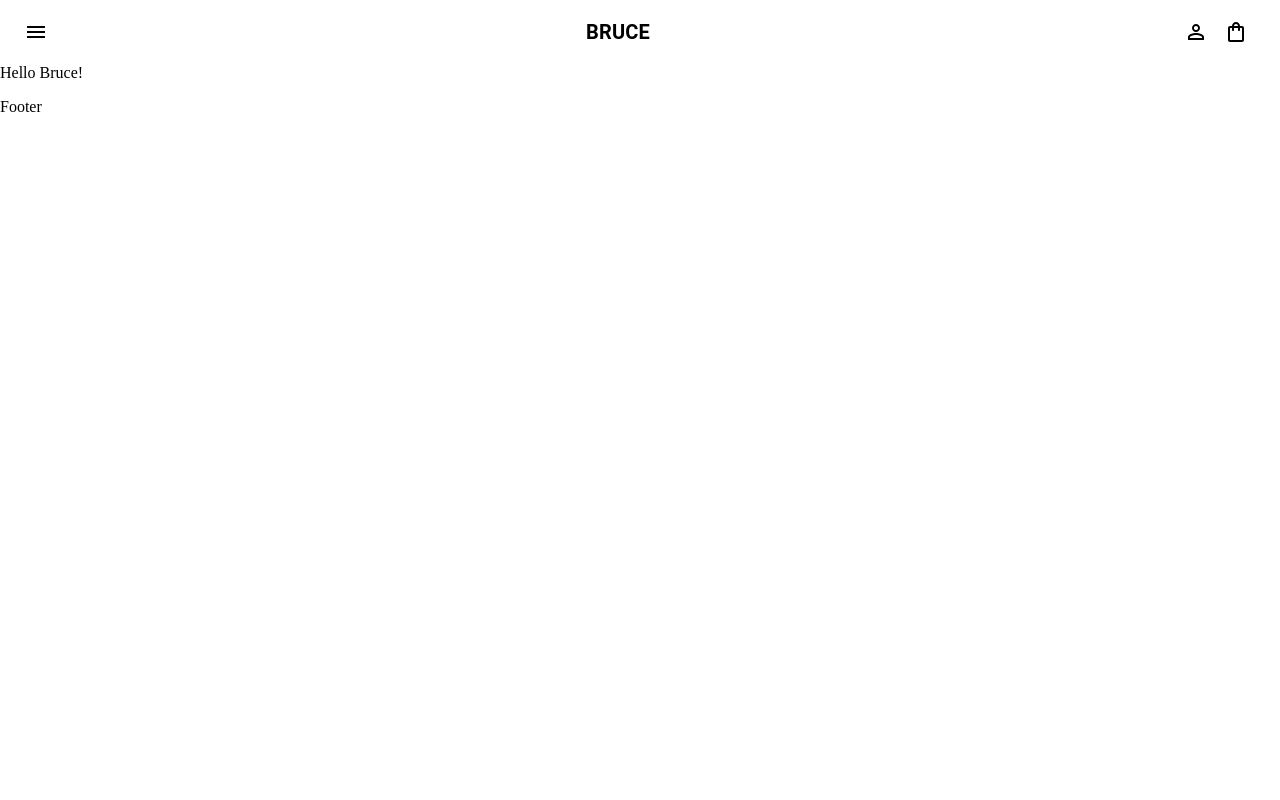
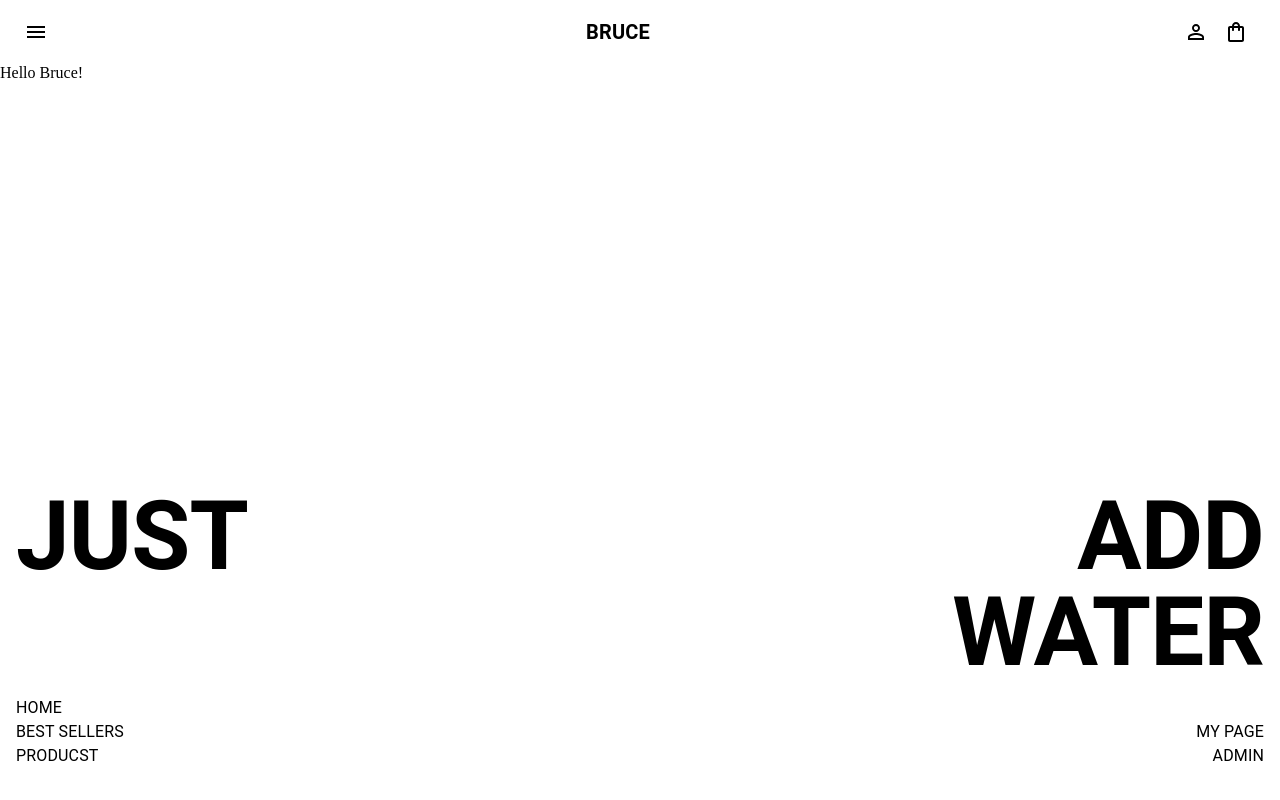
Before and after one commit to danibystrom/Bruce, a Next.js app: page / in a window 1280 px wide. Built offline with nearby package versions, Linux system fonts and the light colour scheme.

Commit message:
Implemented base structure for footer, work in progress.

```diff
--- a/src/app/components/Footer.tsx
+++ b/src/app/components/Footer.tsx
@@ -1,7 +1,103 @@
+"use client";
+import { Box, Typography } from "@mui/material";
+
 export default function Footer() {
   return (
-    <footer>
-      <p>Footer</p>
-    </footer>
+    <Box
+      component="footer"
+      sx={{
+        backgroundColor: "#ffffff",
+        color: "#fff",
+        display: "flex",
+        flexDirection: "column",
+        justifyContent: "space-between",
+        alignItems: "flex-start",
+        padding: "1rem",
+        position: "fixed",
+        bottom: 0,
+        left: 0,
+        width: "100%",
+        boxSizing: "border-box",
+      }}
+    >
+      <Box
+        sx={{
+          display: "flex",
+          justifyContent: "space-between",
+          width: "100%",
+          marginBottom: "1rem",
+        }}
+      >
+        <Box sx={{ display: "flex", flexDirection: "column", gap: "1rem" }}>
+          <Typography
+            variant="h2"
+            component="h1"
+            fontWeight="bold"
+            sx={{
+              fontWeight: 700,
+              fontSize: { xs: "2rem", sm: "2.5rem", md: "6rem" },
+              lineHeight: 1,
+              color: "#000000",
+            }}
+          >
+            JUST
+          </Typography>
+        </Box>
+        <Box sx={{ textAlign: "right" }}>
+          <Typography
+            variant="h2"
+            component="h1"
+            fontWeight="bold"
+            sx={{
+              fontWeight: 700,
+              fontSize: { xs: "2rem", sm: "2.5rem", md: "6rem" },
+              lineHeight: 1,
+              color: "#000000",
+            }}
+          >
+            ADD
+          </Typography>
+          <Typography
+            variant="h2"
+            component="h1"
+            fontWeight="bold"
+            sx={{
+              fontWeight: 700,
+              fontSize: { xs: "2rem", sm: "2.5rem", md: "6rem" },
+              lineHeight: 1,
+              color: "#000000",
+            }}
+          >
+            WATER
+          </Typography>
+        </Box>
+      </Box>
+
+      <Box
+        sx={{
+          display: "flex",
+          justifyContent: "space-between",
+          width: "100%",
+          marginBottom: "1rem",
+        }}
+      >
+        <Box sx={{ display: "flex", flexDirection: "column" }}>
+          <Typography sx={{ color: "#000000" }}>HOME</Typography>
+          <Typography sx={{ color: "#000000" }}>BEST SELLERS</Typography>
+          <Typography sx={{ color: "#000000" }}>PRODUCST</Typography>
+        </Box>
+        <Box
+          sx={{
+            display: "flex",
+            flexDirection: "column",
+            textAlign: "right",
+            justifyContent: "flex-end",
+          }}
+        >
+          <Typography sx={{ color: "#000000" }}>MY PAGE</Typography>
+          <Typography sx={{ color: "#000000" }}>ADMIN</Typography>
+        </Box>
+      </Box>
+    </Box>
   );
 }
```
